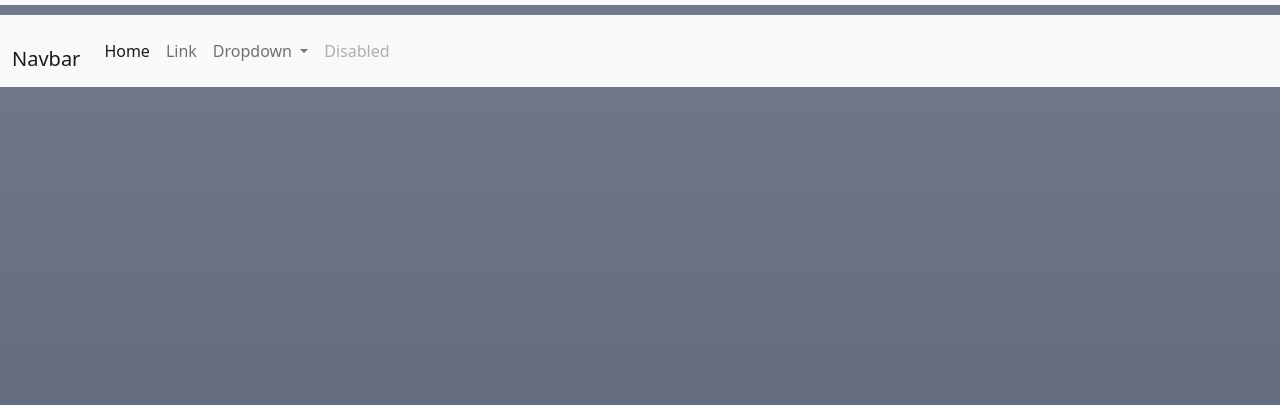
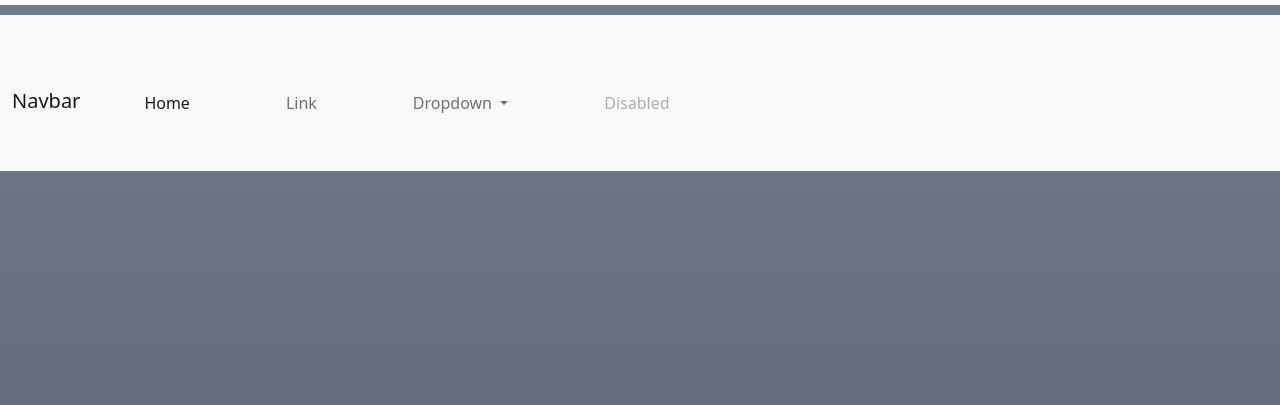
Before and after one commit to adrianbrandt/Bach_Web, a website: page index.html in a window 1280 px wide. Shown: the part 65-470 px from the top of the page. Drawn offline with nearby package versions, Linux system fonts and the light colour scheme.

Commit message:
second commit

```diff
--- a/style.css
+++ b/style.css
@@ -36,8 +36,16 @@ body{
 }
 
 ul {
-    list-style
+    list-style-type: none;
+    margin: 20px 0px;
+    padding: 0;
 }
+li {
+    display: inline;
+    padding: 5vh;
+
+}
+
 
 .sharenav {
 
```
